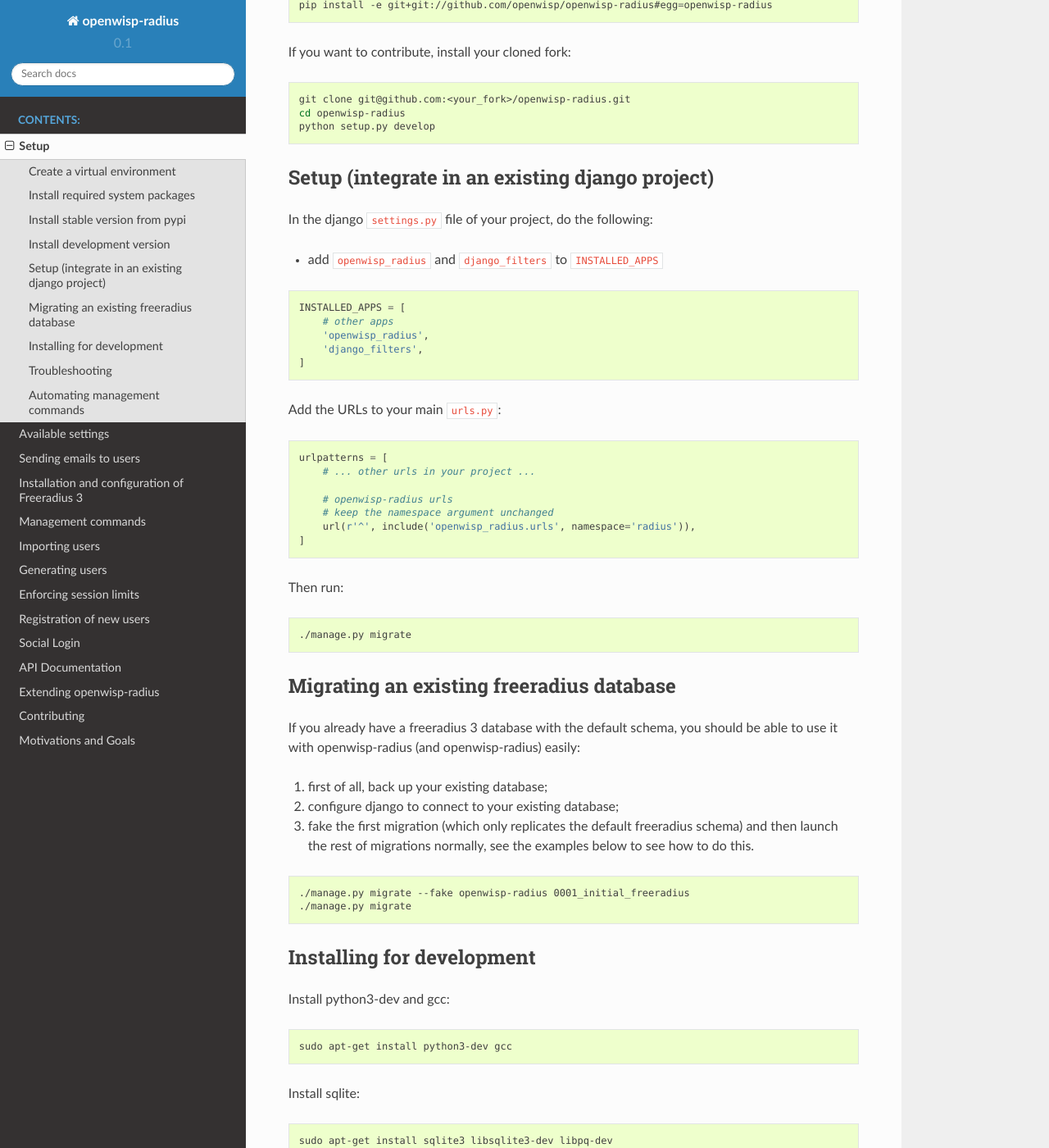
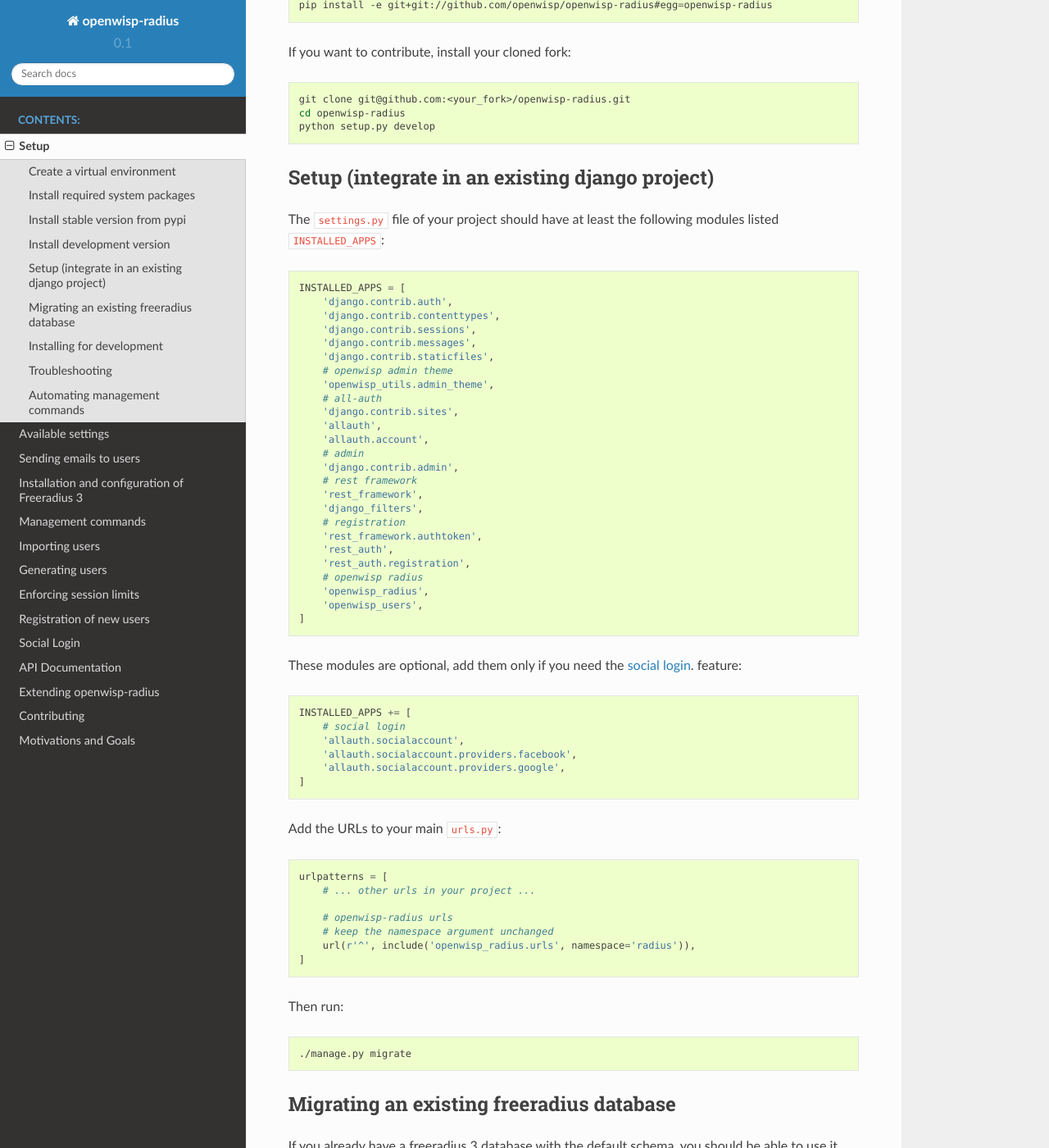
Before and after one commit to openwisp/openwisp-radius, a Sphinx documentation site: the page built from docs/source/general/setup.rst, in a window 1280 px wide and 1400 px high, scrolled down 1175 px. Shown: the whole window at 82% size. Built offline with Sphinx 7.4.7 and the Read the Docs theme 2.0.0, drawn with Linux system fonts in a browser that asks for light colours.

Commit message:
[chores] Made rest token required

```diff
--- a/docs/source/general/api.rst
+++ b/docs/source/general/api.rst
@@ -261,9 +261,7 @@
   This endpoint does not require the sending of the `API Token <#api-token>`_
   described in the beginning of this document.
 
-Responds only to **POST**, this endpoint is enabled only
-if ``rest_framework.authtoken`` is in ``settings.INSTALLED_APPS``
-(which is optional).
+Responds only to **POST**.
 
 Returns the user access token, which can be used to authenticate
 the user via the freeradius authorization mechanism.
--- a/docs/source/general/setup.rst
+++ b/docs/source/general/setup.rst
@@ -63,16 +63,47 @@
 Setup (integrate in an existing django project)
 -----------------------------------------------
 
-In the django ``settings.py`` file of your project, do the following:
-
-- add ``openwisp_radius`` and ``django_filters`` to ``INSTALLED_APPS``
+The ``settings.py`` file of your project should have at least the following
+modules listed ``INSTALLED_APPS``:
 
 .. code-block:: python
 
     INSTALLED_APPS = [
-        # other apps
+        'django.contrib.auth',
+        'django.contrib.contenttypes',
+        'django.contrib.sessions',
+        'django.contrib.messages',
+        'django.contrib.staticfiles',
+        # openwisp admin theme
+        'openwisp_utils.admin_theme',
+        # all-auth
+        'django.contrib.sites',
+        'allauth',
+        'allauth.account',
+        # admin
+        'django.contrib.admin',
+        # rest framework
+        'rest_framework',
+        'django_filters',
+        # registration
+        'rest_framework.authtoken',
+        'rest_auth',
+        'rest_auth.registration',
+        # openwisp radius
         'openwisp_radius',
-        'django_filters',
+        'openwisp_users',
+    ]
+
+These modules are optional, add them only if you need the
+`social login <./social_login.html>`_. feature:
+
+.. code-block:: python
+
+    INSTALLED_APPS += [
+        # social login
+        'allauth.socialaccount',
+        'allauth.socialaccount.providers.facebook',
+        'allauth.socialaccount.providers.google',
     ]
 
 Add the URLs to your main ``urls.py``:
```
Also changed, not shown: 4 other files.
